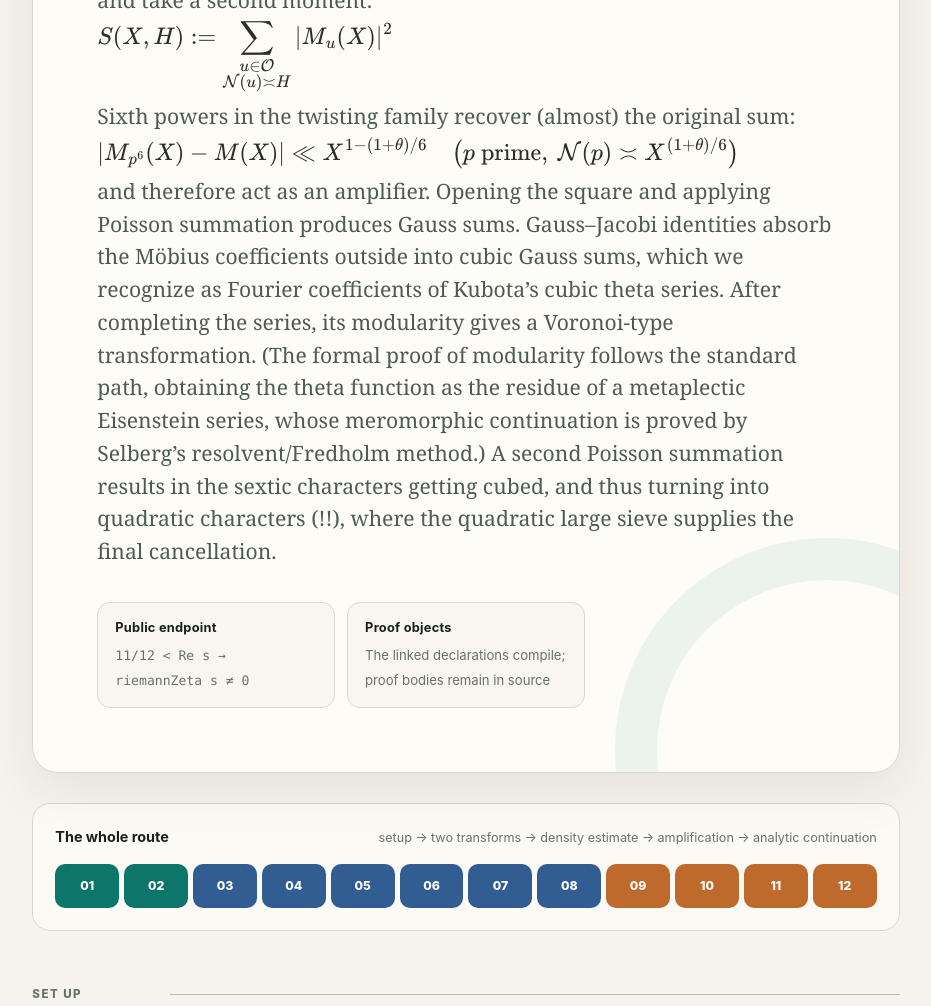
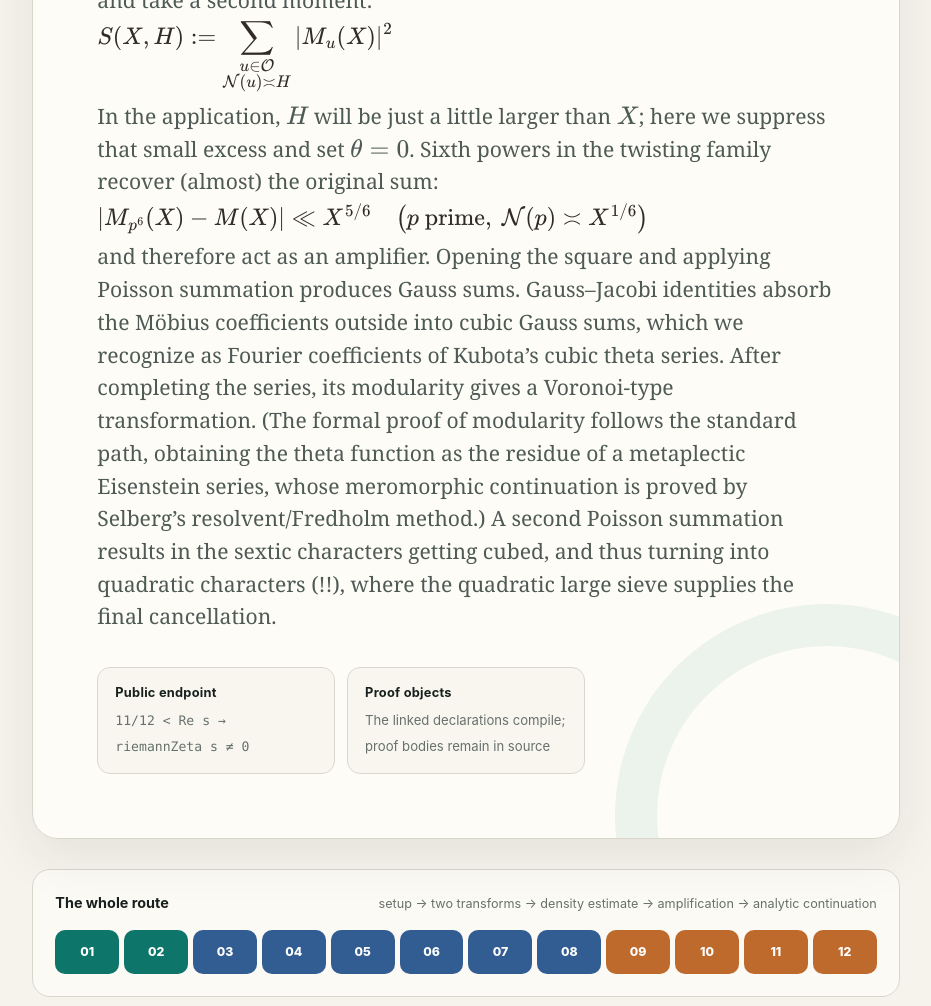
Before and after one commit to AlexKontorovich/quasi-rh, a plain HTML site: page blueprint/index.html in a window 1280 px wide. Shown: the part 880-1886 px from the top of the page, without its empty margins (324-1255 px from the left). Drawn offline with nearby package versions, Linux system fonts and the light colour scheme.

Commit message:
Simplify intro amplifier scale

```diff
--- a/blueprint/index.html
+++ b/blueprint/index.html
@@ -379,9 +379,10 @@
             <span class="hero-equation">\(\displaystyle M_u(X):=\sum_{\substack{n\in\mathcal O\\\mathcal N(n)\asymp X}}\mu_K(n)\chi_n(u)\)</span>
             and take a second moment:
             <span class="hero-equation">\(\displaystyle S(X,H):=\sum_{\substack{u\in\mathcal O\\\mathcal N(u)\asymp H}}|M_u(X)|^2\)</span>
+            In the application, \(H\) will be just a little larger than \(X\); here we suppress that small excess and set \(\theta=0\).
             Sixth powers in the twisting family recover (almost) the original
             sum:
-            <span class="hero-equation">\(\displaystyle |M_{p^6}(X)-M(X)|\ll X^{1-(1+\theta)/6}\quad\bigl(p\text{ prime},\ \mathcal N(p)\asymp X^{(1+\theta)/6}\bigr)\)</span>
+            <span class="hero-equation">\(\displaystyle |M_{p^6}(X)-M(X)|\ll X^{5/6}\quad\bigl(p\text{ prime},\ \mathcal N(p)\asymp X^{1/6}\bigr)\)</span>
             and therefore act as an amplifier.
             Opening the square and applying Poisson summation produces Gauss
             sums. Gauss–Jacobi identities absorb the Möbius coefficients outside into
```
